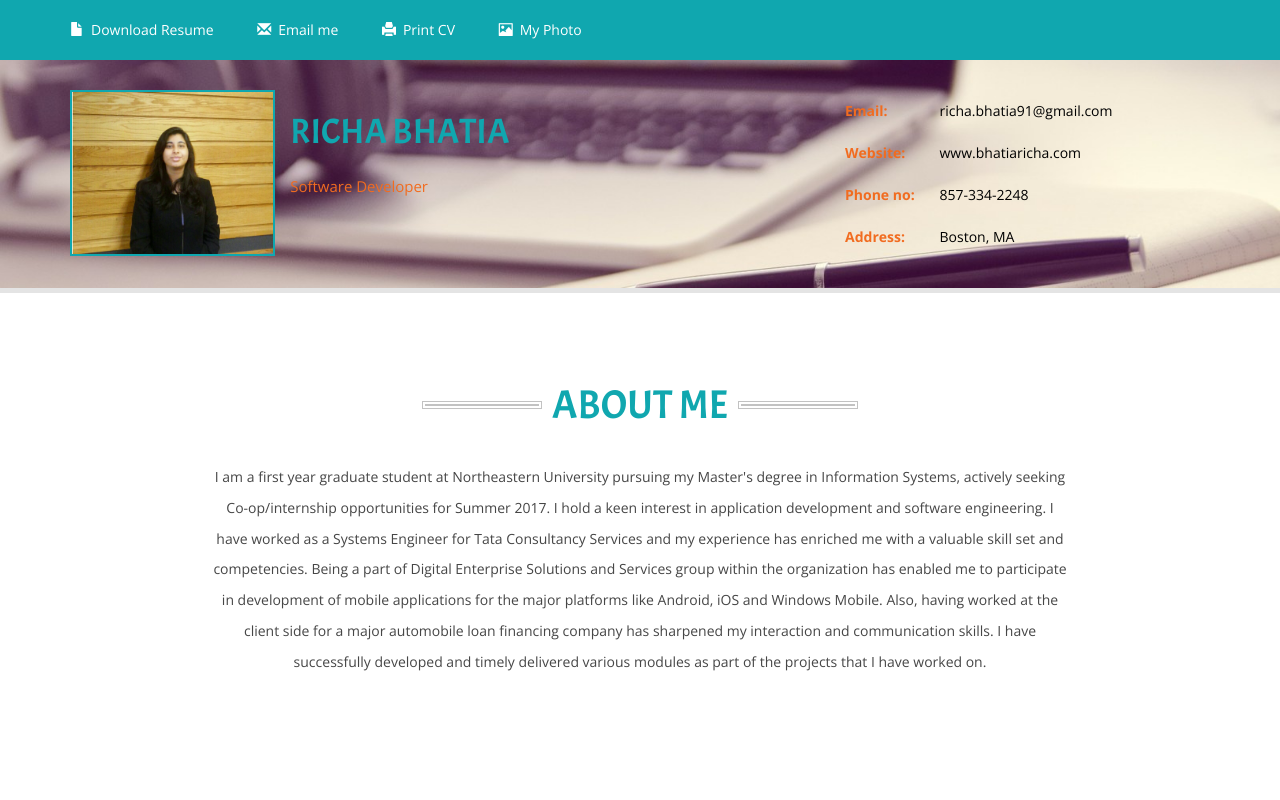
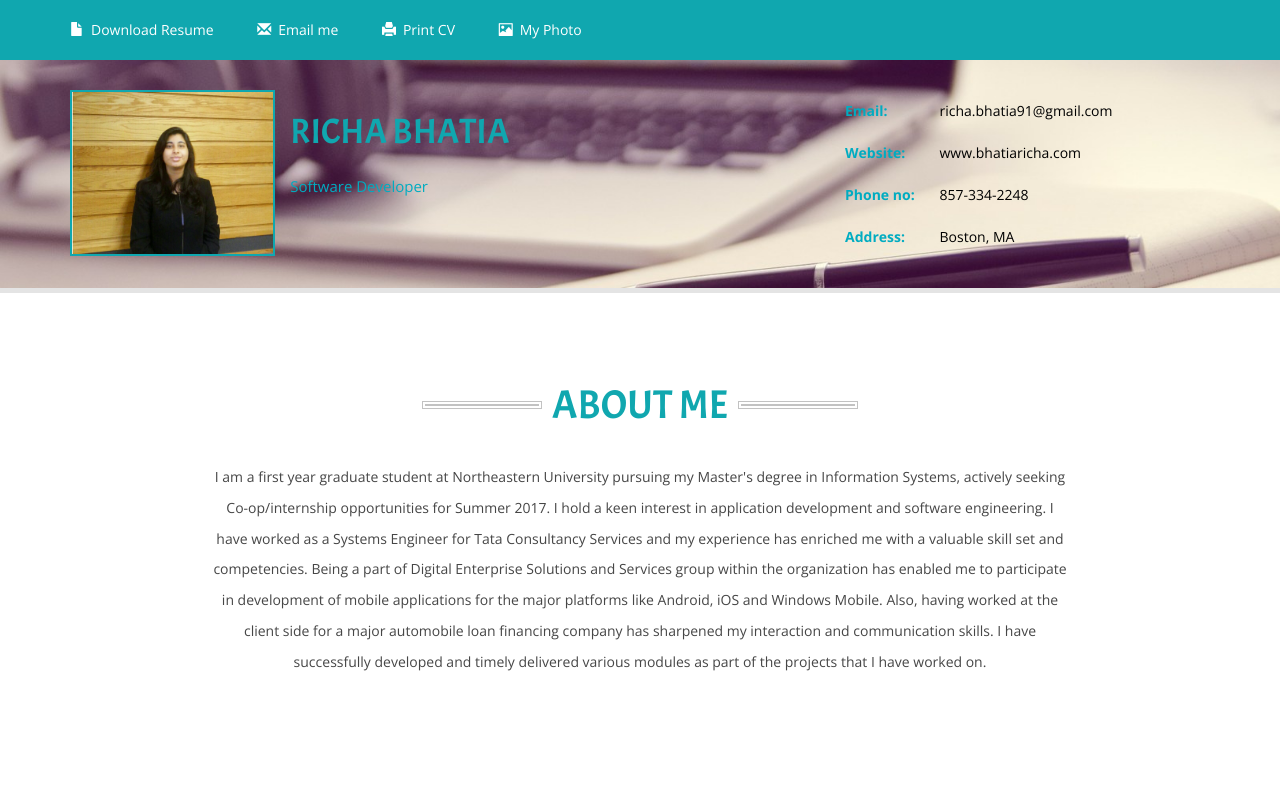
Before and after one commit to Richbh7/OnlineResume, a plain HTML site: page index.html in a window 1280 px wide. Shown: the top 800 px of the page. Drawn offline with nearby package versions, Linux system fonts and the light colour scheme.

Commit message:
updating colors

```diff
--- a/index.html
+++ b/index.html
@@ -100,16 +100,16 @@
 			</div>
 			<div class="col-sm-5 pro-text">
 				<h1>Richa Bhatia</h1>
-				<p style="color: #f16c20;">Software Developer</p>
+				<p style="color: #00ACC1;">Software Developer</p>
 			</div>
 			<div class="clearfix"></div>
 		</div>
 		<div class="col-md-4 header-right ">
 			<ul class="list-left">
-				<li style="color: #f16c20;">Email:</li>
-				<li style="color: #f16c20;">Website:</li>
-				<li style="color: #f16c20;">Phone no:</li>
-				<li style="color: #f16c20;">Address: </li>
+				<li style="color: #00ACC1;">Email:</li>
+				<li style="color: #00ACC1;">Website:</li>
+				<li style="color: #00ACC1;">Phone no:</li>
+				<li style="color: #00ACC1;">Address: </li>
 			</ul>
 			<ul class="list-right">
 				<li><a href="mailto:richa.bhatia91@gmail.com" style="color: black;">richa.bhatia91@gmail.com</a></li>
```
